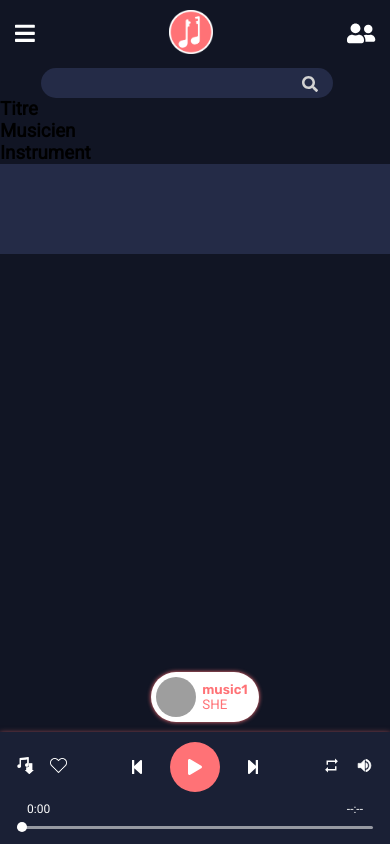
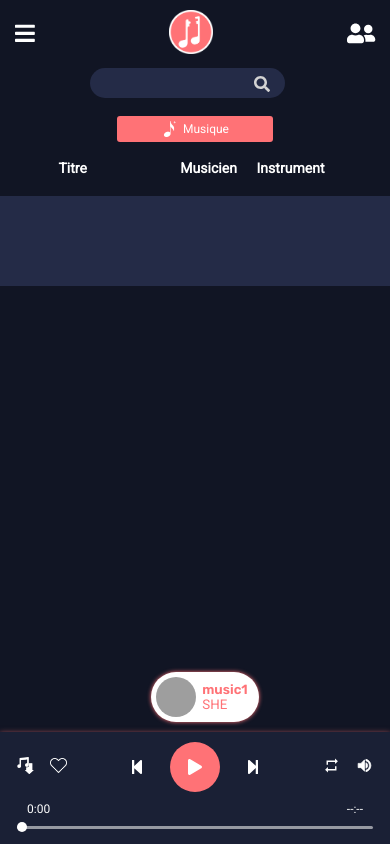
Before and after one commit to zaouch-bahae-eddine/MusiSearch, a React (Create React App) app: page / in a window 390 px wide. Built offline with nearby package versions, Linux system fonts and the light colour scheme; grey boxes are pictures that could not be loaded.

Commit message:
accueil mobile design

```diff
--- a/src/component/Content/MainApp/MainApp.js
+++ b/src/component/Content/MainApp/MainApp.js
@@ -4,6 +4,7 @@ import React, { Component } from 'react'
 import AudioController from './AudioCotroller/AudioController'
 import style from './MainApp.module.css';
 import LogoSimple from '../../../img/logoSimple.png';
+import addMusicIcoon from '../../../img/AudioControllerIcons/musicalNote.png';
 class MainApp extends Component {
     state={
         audios: [
@@ -82,11 +83,13 @@ class MainApp extends Component {
                                 <input type="text"/><FontAwesomeIcon icon={faSearch} className={style.searchIcon}/>
                             </form>
                         </div>
-                        <div className={style.newPostButton}></div>
-                        <div className={style.titlesPost}>
-                            <h3 className={style.titlePost}>Titre</h3>
-                            <h3 className={style.titlePost}>Musicien</h3>
-                            <h3 className={style.titlePost}>Instrument</h3>
+                        <div className={style.titlesContainer}>
+                            <div className={style.newPostButton}><img src={addMusicIcoon} /> &nbsp; Musique</div>
+                            <div className={style.titlesPost}>
+                                <h3 className={style.titlePost}>Titre</h3>
+                                <h3 className={style.titlePost}>Musicien</h3>
+                                <h3 className={style.titlePost}>Instrument</h3>
+                            </div>
                         </div>
                     </div>
                 </div>
--- a/src/component/Content/MainApp/MainApp.module.css
+++ b/src/component/Content/MainApp/MainApp.module.css
@@ -7,6 +7,14 @@
     padding-bottom: 120px;
     margin: 0;
     overflow-x: scroll;
+}
+.MainAppHeader{
+    position: fixed;
+    z-index: 11;
+    background: #111524;
+}
+.MainAppBody{
+    margin-top: 196px;
 }
 .MainAppBody, .MainAppHeader{
     display: flex;
@@ -41,7 +49,7 @@
     display: block;
     background-color: #242B47;
     border-radius: 50px;
-    width: 75%;
+    width: 50%;
     height: 30px;
     padding: 7px 45px 7px 20px;
     color: lightgray;
@@ -56,6 +64,39 @@
     top: 8px;
     left: -31px;
 }
+.titlesPost{
+    display: flex;
+    padding-bottom: 15px;
+    justify-content: space-around;
+    color: white;
+    font-size: 9pt;
+    align-items: center;
+    width: 70%;
+    margin: 0 auto;
+}
+.titlePost:first-of-type{
+    width: 40%;
+}
+.newPostButton{
+    width: 40%;
+    background-color: #ff7276;
+    height: 26px;
+    font-size: 9pt;
+    color: white;
+    border-radius: 3px;
+    display: flex;
+    justify-content: center;
+    align-items: center;
+    margin: 18px auto;
+}
+.newPostButton img{
+    width: 16px;
+}
+.titlePost:nth-of-type(2), .titlePost:nth-of-type(3){
+    width: 30%;
+    text-align: center;
+}
+
 .item{
     width: 400px;
     height: 30px;
```
Also changed, not shown: src/img/AudioControllerIcons/musicalNote.png (added).
